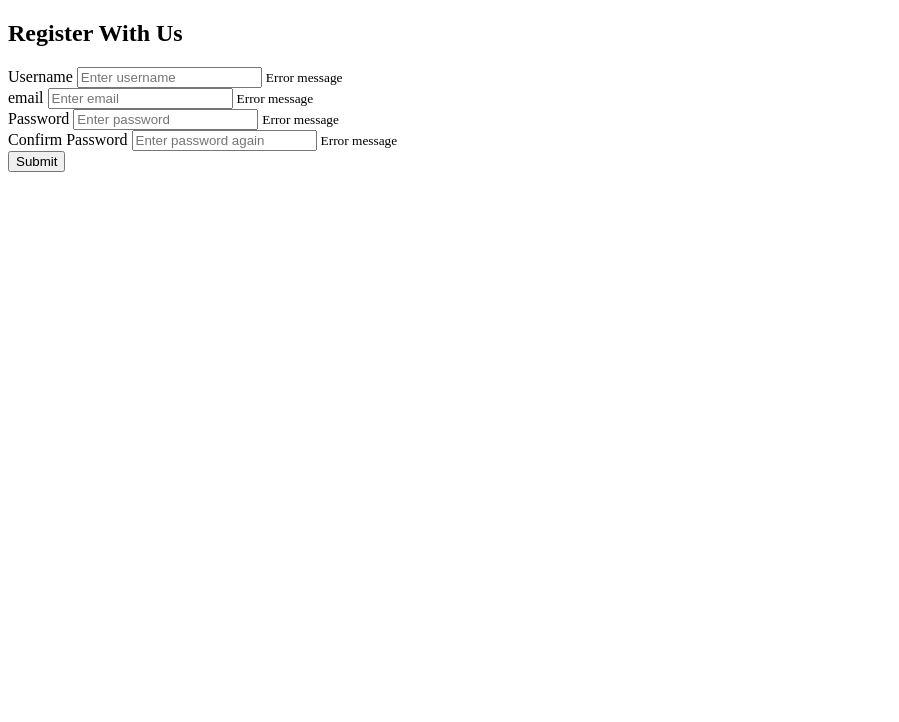
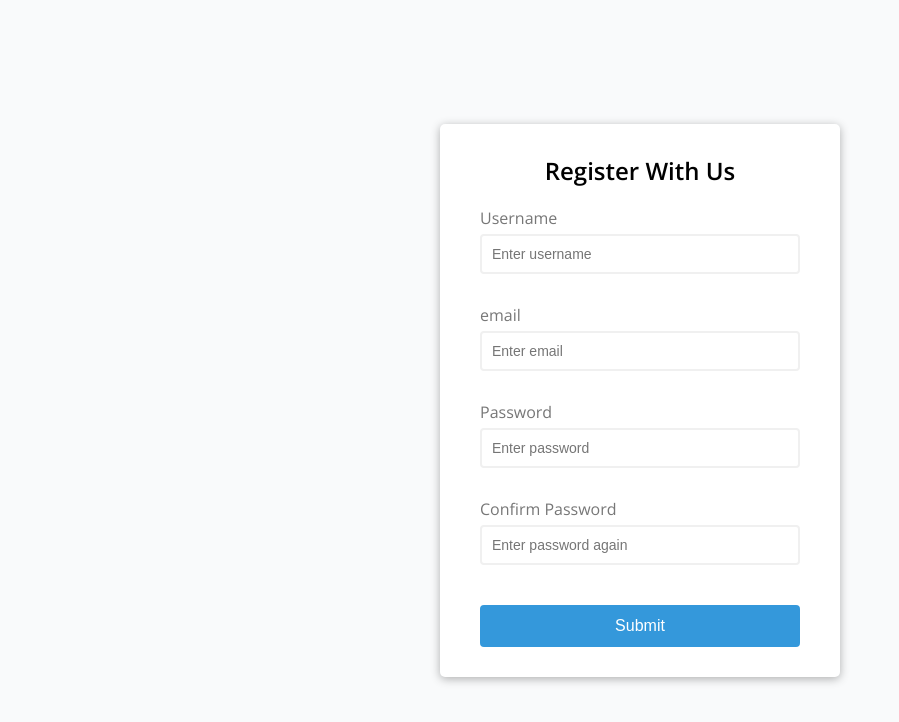
Before and after one commit to claudiodelkahez/form_validator, a plain HTML site: page index.html in a window 1280 px wide. Shown: the whole page, without its empty margins (0-899 px from the left). Drawn offline with nearby package versions, Linux system fonts and the light colour scheme.

Commit message:
fomr styles done

```diff
--- a/css/style.css
+++ b/css/style.css
@@ -0,0 +1,96 @@
+:root {
+    --success-color: #2ecc71;
+    --error-color: #e74c3c;
+}
+
+* {
+    margin: 0;
+    padding: 0;
+    box-sizing: border-box;
+}
+
+body {
+    background-color: #f9fafb;
+    font-family: "Open Sans", sans-serif;
+    display: flex;
+    justify-content: center;
+    align-items: center;
+    height: 100vh;
+}
+
+.container {
+    background-color: #fff;
+    border-radius: 5px;
+    box-shadow: 0 2px 10px rgba(0, 0, 0, 0.3);
+    width: 400px;
+}
+h2 {
+    text-align: center;
+    margin: 0 0 20px;
+}
+
+.form {
+    padding: 30px 40px;
+}
+
+.form-control {
+    margin-bottom: 10px;
+    padding-bottom: 20px;
+    position: relative;
+}
+
+.form-control label {
+    color: #777;
+    display: block;
+    margin-bottom: 5px;
+}
+.form-control input {
+    border: 2px solid #f0f0f0;
+    border-radius: 4px;
+    display: block;
+    width: 100%;
+    padding: 10px;
+    font-size: 14px;
+}
+.form-control input:focus {
+    outline: 0;
+    border-color: #777;
+}
+
+.form-control.success input {
+    border-color: var(--success-color);
+}
+
+.form-control.error input {
+    border-color: var(--error-color);
+}
+
+.form-control small {
+    color: var(--error-color);
+    position: absolute;
+    bottom: 0;
+    left: 0;
+    visibility: hidden;
+}
+
+.form-control.error small {
+    visibility: visible;
+}
+
+.form button {
+    cursor: pointer;
+    background-color: #3498db;
+    border: 2px solid #3498db;
+    border-radius: 4px;
+    color: #fff;
+    display: block;
+    font-size: 16px;
+    padding: 10px;
+    margin-top: 20px;
+    width: 100%;
+    animation: transform 2s;
+}
+
+.form button:active {
+    transform: scaleX(0.99);
+}
--- a/index.html
+++ b/index.html
@@ -4,8 +4,17 @@
         <meta charset="UTF-8" />
         <meta http-equiv="X-UA-Compatible" content="IE=edge" />
         <meta name="viewport" content="width=device-width, initial-scale=1.0" />
+        <!-- Title -->
         <title>Form validator</title>
+        <!-- Stylesheet -->
         <link rel="stylesheet" href="./css/style.css" />
+        <!-- Google fonts -->
+        <link rel="preconnect" href="https://fonts.googleapis.com" />
+        <link rel="preconnect" href="https://fonts.gstatic.com" crossorigin />
+        <link
+            href="https://fonts.googleapis.com/css2?family=Open+Sans:wght@300;400;500;600&display=swap"
+            rel="stylesheet"
+        />
     </head>
     <body>
         <div class="container">
@@ -32,7 +41,7 @@
                 <div class="form-control">
                     <label for="password">Password</label>
                     <input
-                        type="text"
+                        type="password"
                         id="password"
                         placeholder="Enter password"
                     />
@@ -41,8 +50,8 @@
                 <div class="form-control">
                     <label for="password2">Confirm Password</label>
                     <input
-                        type="text"
-                        id="password"
+                        type="password"
+                        id="password2"
                         placeholder="Enter password again"
                     />
                     <small>Error message</small>
```
